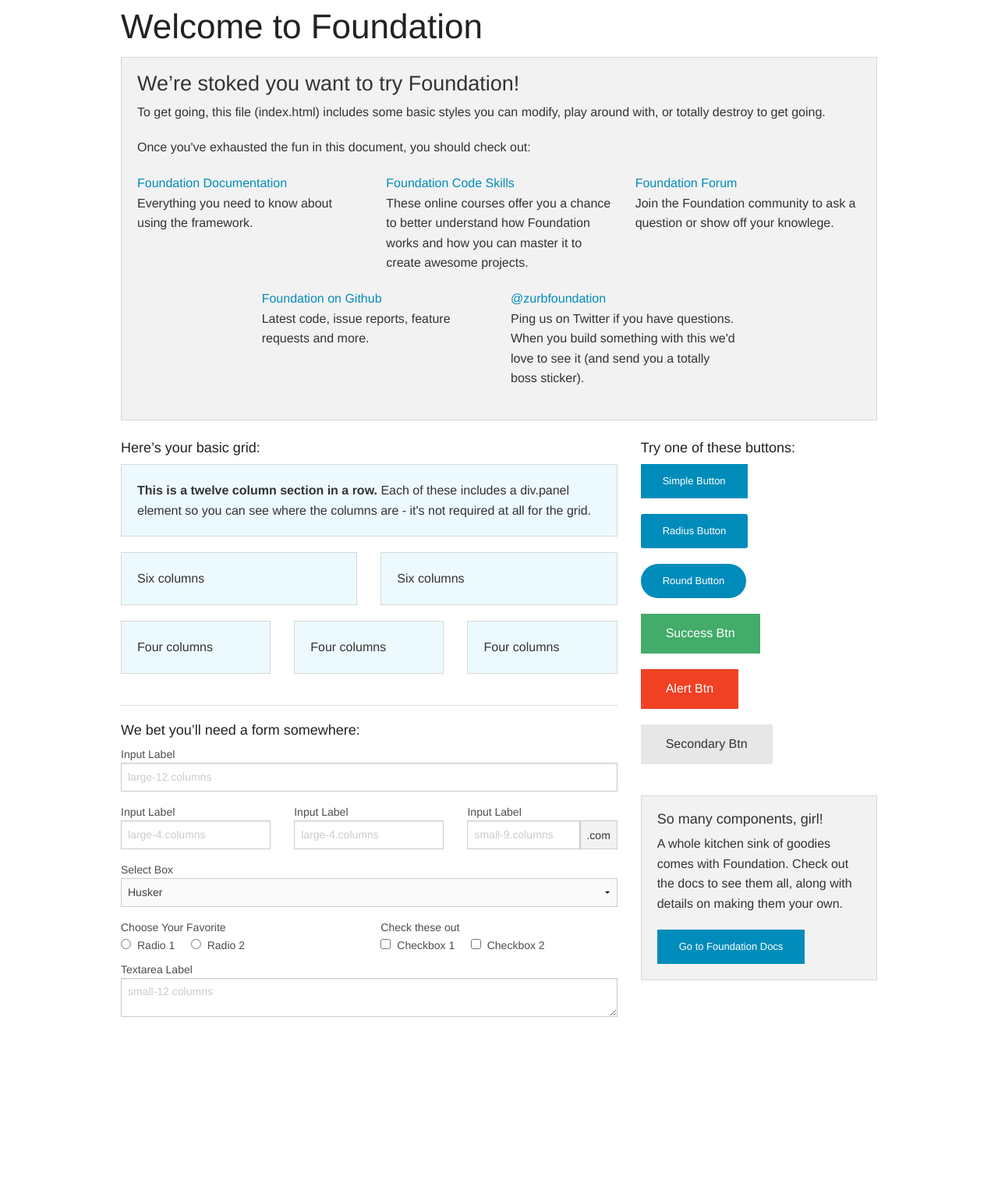
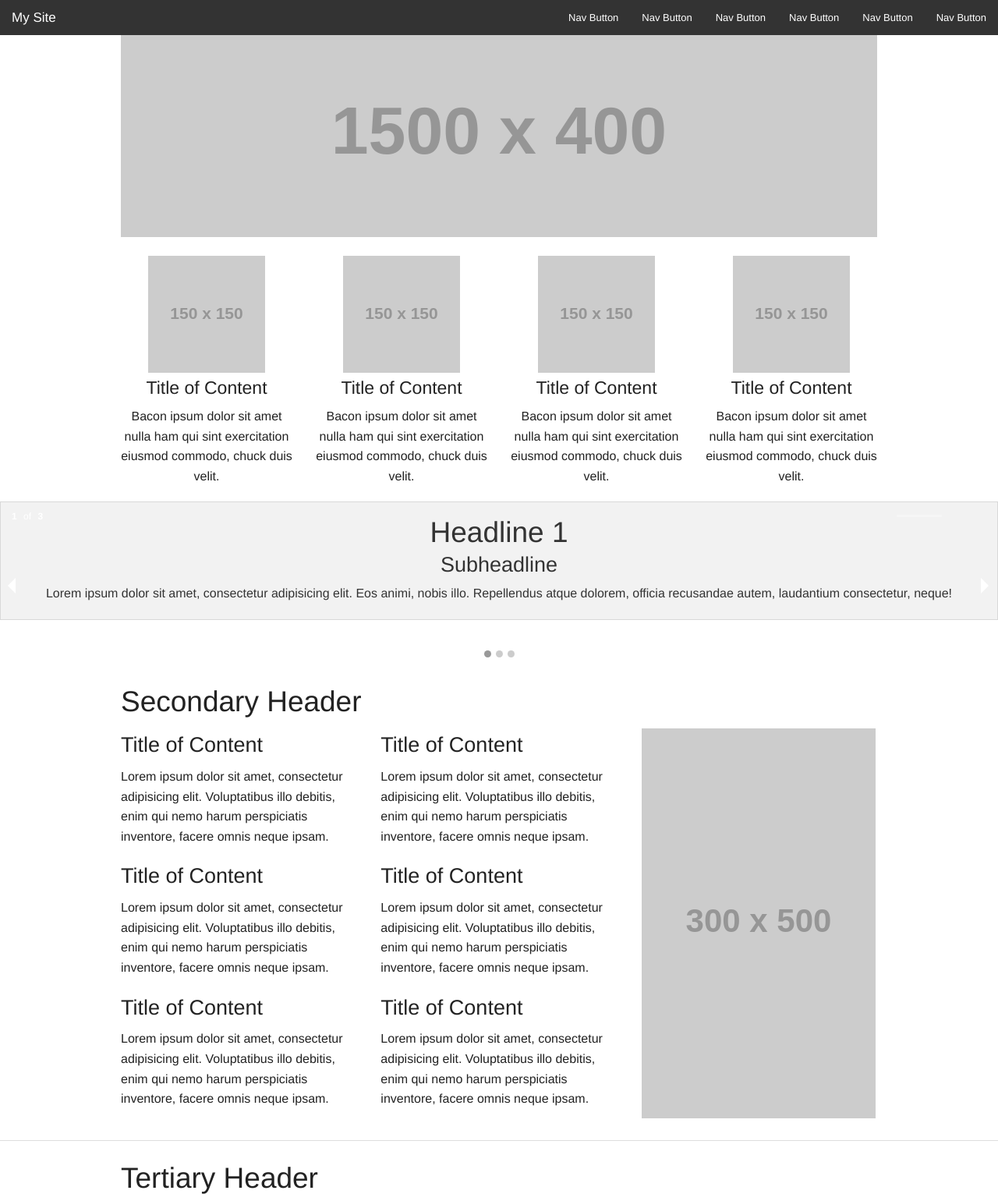
Before and after one commit to nini22/Frontend-Profesional, a plain HTML site: page Basicos de frontend/index.html in a window 1280 px wide. Shown: the top 1540 px of the page at 78% size. Before the commit the page ends 1320 px from the top, so only its background shows below. Drawn offline with Linux system fonts and the light colour scheme; placeholder pictures from the web are drawn by us.

Commit message:
Maqueta Principal

```diff
--- a/Basicos de frontend/index.html
+++ b/Basicos de frontend/index.html
@@ -8,162 +8,146 @@
     <script src="js/vendor/modernizr.js"></script>
   </head>
   <body>
+     <nav class="top-bar" data-topbar>
+        <ul class="title-area">
+          <li class="name">
+            <h1><a href="#">My Site</a></h1>
+          </li>
+          <li class="toggle-topbar menu-icon"><a href="#">Menu</a></li>
+        </ul>
+
+        <section class="top-bar-section">
+
+          <ul class="right">
+            <li><a href="#">Nav Button</a></li>
+            <li><a href="#">Nav Button</a></li>
+            <li><a href="#">Nav Button</a></li>
+            <li><a href="#">Nav Button</a></li>
+            <li><a href="#">Nav Button</a></li>
+            <li><a href="#">Nav Button</a></li>
+          </ul>
+        </section>
+      </nav>
+
+      <header>
+        <div class="row">
+          <div class="large-12 column">
+            <img src="http://placehold.it/1500x400&text=[stuff and img]">
+          </div>
+        </div>
+      </header>
+    <br>
+      <div class="row">
+        <div class="medium-3 large-3 text-center columns">
+          <img src="http://placehold.it/150x150&text=[things]">
+            <h4>Title of Content</h4>
+            <p>Bacon ipsum dolor sit amet nulla ham qui sint exercitation eiusmod commodo, chuck duis velit.</p>
+        </div>
+        <div class="medium-3 large-3 text-center column">
+          <img src="http://placehold.it/150x150&text=[things]">
+            <h4>Title of Content</h4>
+            <p>Bacon ipsum dolor sit amet nulla ham qui sint exercitation eiusmod commodo, chuck duis velit.</p>
+        </div>
+        <div class="medium-3 large-3 text-center column">
+          <img src="http://placehold.it/150x150&text=[things]">
+            <h4>Title of Content</h4>
+            <p>Bacon ipsum dolor sit amet nulla ham qui sint exercitation eiusmod commodo, chuck duis velit.</p>
+        </div>
+        <div class="medium-3 large-3 text-center column">
+          <img src="http://placehold.it/150x150&text=[things]">
+            <h4>Title of Content</h4>
+            <p>Bacon ipsum dolor sit amet nulla ham qui sint exercitation eiusmod commodo, chuck duis velit.</p>
+        </div>
+      </div>
+
+      <ul class="example-orbit-content" data-orbit>
+        <li data-orbit-slide="headline-1">
+          <div class="text-center panel">
+            <h2>Headline 1</h2>
+            <h3>Subheadline</h3>
+            <p>Lorem ipsum dolor sit amet, consectetur adipisicing elit. Eos animi, nobis illo. Repellendus atque dolorem, officia recusandae autem, laudantium consectetur, neque!</p>
+          </div>
+        </li>
+        <li data-orbit-slide="headline-2">
+          <div class="text-center panel">
+            <h2>Headline 2</h2>
+            <h3>Subheadline</h3>
+            <p>Lorem ipsum dolor sit amet, consectetur adipisicing elit. Eos animi, nobis illo. Repellendus atque dolorem, officia recusandae autem, laudantium consectetur, neque!</p>
+          </div>
+        </li>
+        <li data-orbit-slide="headline-3">
+          <div class="text-center panel">
+            <h2>Headline 3</h2>
+            <h3>Subheadline</h3>
+            <p>Lorem ipsum dolor sit amet, consectetur adipisicing elit. Eos animi, nobis illo. Repellendus atque dolorem, officia recusandae autem, laudantium consectetur, neque!</p>
+          </div>
+        </li>
+      </ul>
 
       <div class="row">
         <div class="large-12 columns">
-        <h1>Welcome to Foundation</h1>
+          <h2>Secondary Header</h2>
+        </div>
+      </div>
+      <div class="row">
+        <div class="medium-4 large-4 columns">
+          <h3>Title of Content</h3>
+          <p>Lorem ipsum dolor sit amet, consectetur adipisicing elit. Voluptatibus illo debitis, enim qui nemo harum perspiciatis inventore, facere omnis neque ipsam.</p>
+          <h3>Title of Content</h3>
+          <p>Lorem ipsum dolor sit amet, consectetur adipisicing elit. Voluptatibus illo debitis, enim qui nemo harum perspiciatis inventore, facere omnis neque ipsam.</p>
+          <h3>Title of Content</h3>
+          <p>Lorem ipsum dolor sit amet, consectetur adipisicing elit. Voluptatibus illo debitis, enim qui nemo harum perspiciatis inventore, facere omnis neque ipsam.</p>
+        </div>
+        <div class="medium-4 large-4 columns">
+          <h3>Title of Content</h3>
+          <p>Lorem ipsum dolor sit amet, consectetur adipisicing elit. Voluptatibus illo debitis, enim qui nemo harum perspiciatis inventore, facere omnis neque ipsam.</p>
+          <h3>Title of Content</h3>
+          <p>Lorem ipsum dolor sit amet, consectetur adipisicing elit. Voluptatibus illo debitis, enim qui nemo harum perspiciatis inventore, facere omnis neque ipsam.</p>
+          <h3>Title of Content</h3>
+          <p>Lorem ipsum dolor sit amet, consectetur adipisicing elit. Voluptatibus illo debitis, enim qui nemo harum perspiciatis inventore, facere omnis neque ipsam.</p>
+        </div>
+        <div class="medium-4 large-4 columns text-center">
+           <img src="http://placehold.it/300x500&text=[things]">
         </div>
       </div>
 
+    <hr>
+
       <div class="row">
         <div class="large-12 columns">
-        <div class="panel">
-          <h3>We&rsquo;re stoked you want to try Foundation! </h3>
-          <p>To get going, this file (index.html) includes some basic styles you can modify, play around with, or totally destroy to get going.</p>
-          <p>Once you've exhausted the fun in this document, you should check out:</p>
-          <div class="row">
-            <div class="large-4 medium-4 columns">
-              <p><a href="http://foundation.zurb.com/docs">Foundation Documentation</a><br />Everything you need to know about using the framework.</p>
-            </div>
-            <div class="large-4 medium-4 columns">
-              <p><a href="http://zurb.com/university/code-skills">Foundation Code Skills</a><br />These online courses offer you a chance to better understand how Foundation works and how you can master it to create awesome projects.</p>
-            </div>
-            <div class="large-4 medium-4 columns">
-              <p><a href="http://foundation.zurb.com/forum">Foundation Forum</a><br />Join the Foundation community to ask a question or show off your knowlege.</p>
+          <h2>Tertiary Header</h2>
         </div>
       </div>
       <div class="row">
-            <div class="large-4 medium-4 medium-push-2 columns">
-              <p><a href="http://github.com/zurb/foundation">Foundation on Github</a><br />Latest code, issue reports, feature requests and more.</p>
+        <div class="medium-4 large-4 columns text-center">
+          <img src="http://placehold.it/300x250&text=[things]">
+          <p class="text-left">Lorem ipsum dolor sit amet, consectetur adipisicing elit. Voluptate dicta hic ut suscipit molestias numquam ab unde nulla repellendus incidunt, magnam reiciendis odio, dolorum labore asperiores odit assumenda ex delectus.</p>
         </div>
-            <div class="large-4 medium-4 medium-pull-2 columns">
-              <p><a href="https://twitter.com/ZURBfoundation">@zurbfoundation</a><br />Ping us on Twitter if you have questions. When you build something with this we'd love to see it (and send you a totally boss sticker).</p>
+        <div class="medium-4 large-4 columns text-center">
+          <img src="http://placehold.it/300x250&text=[things]">
+          <p class="text-left">Lorem ipsum dolor sit amet, consectetur adipisicing elit. Voluptate dicta hic ut suscipit molestias numquam ab unde nulla repellendus incidunt, magnam reiciendis odio, dolorum labore asperiores odit assumenda ex delectus.</p>
+        </div>
+        <div class="medium-4 large-4 columns text-center">
+          <img src="http://placehold.it/300x250&text=[things]">
+          <p class="text-left">Lorem ipsum dolor sit amet, consectetur adipisicing elit. Voluptate dicta hic ut suscipit molestias numquam ab unde nulla repellendus incidunt, magnam reiciendis odio, dolorum labore asperiores odit assumenda ex delectus.</p>
         </div>
       </div>
+
+      <div class="panel">
+        <div class="row">
+          <div class="medium-6 large-6 columns">© Copyright no one at all. Go to town.</div>
+          <div class="medium-6 large-6 columns">
+            <ul class="inline-list right">
+              <li><a href="#">link</a></li>
+              <li><a href="#">link</a></li>
+              <li><a href="#">link</a></li>
+              <li><a href="#">link</a></li>
+            </ul>
           </div>
         </div>
       </div>
 
-    <div class="row">
-      <div class="large-8 medium-8 columns">
-        <h5>Here&rsquo;s your basic grid:</h5>
-        <!-- Grid Example -->
 
-        <div class="row">
-          <div class="large-12 columns">
-            <div class="callout panel">
-              <p><strong>This is a twelve column section in a row.</strong> Each of these includes a div.panel element so you can see where the columns are - it's not required at all for the grid.</p>
-            </div>
-          </div>
-        </div>
-        <div class="row">
-          <div class="large-6 medium-6 columns">
-            <div class="callout panel">
-              <p>Six columns</p>
-            </div>
-          </div>
-          <div class="large-6 medium-6 columns">
-            <div class="callout panel">
-              <p>Six columns</p>
-            </div>
-          </div>
-        </div>
-        <div class="row">
-          <div class="large-4 medium-4 small-4 columns">
-            <div class="callout panel">
-              <p>Four columns</p>
-            </div>
-          </div>
-          <div class="large-4 medium-4 small-4 columns">
-            <div class="callout panel">
-              <p>Four columns</p>
-            </div>
-          </div>
-          <div class="large-4 medium-4 small-4 columns">
-            <div class="callout panel">
-              <p>Four columns</p>
-            </div>
-          </div>
-        </div>
-
-        <hr />
-
-        <h5>We bet you&rsquo;ll need a form somewhere:</h5>
-        <form>
-          <div class="row">
-            <div class="large-12 columns">
-              <label>Input Label</label>
-              <input type="text" placeholder="large-12.columns" />
-            </div>
-          </div>
-          <div class="row">
-            <div class="large-4 medium-4 columns">
-              <label>Input Label</label>
-              <input type="text" placeholder="large-4.columns" />
-            </div>
-            <div class="large-4 medium-4 columns">
-              <label>Input Label</label>
-              <input type="text" placeholder="large-4.columns" />
-            </div>
-            <div class="large-4 medium-4 columns">
-              <div class="row collapse">
-                <label>Input Label</label>
-                <div class="small-9 columns">
-                  <input type="text" placeholder="small-9.columns" />
-                </div>
-                <div class="small-3 columns">
-                  <span class="postfix">.com</span>
-                </div>
-              </div>
-            </div>
-          </div>
-          <div class="row">
-            <div class="large-12 columns">
-              <label>Select Box</label>
-              <select>
-                <option value="husker">Husker</option>
-                <option value="starbuck">Starbuck</option>
-                <option value="hotdog">Hot Dog</option>
-                <option value="apollo">Apollo</option>
-              </select>
-            </div>
-          </div>
-          <div class="row">
-            <div class="large-6 medium-6 columns">
-              <label>Choose Your Favorite</label>
-              <input type="radio" name="pokemon" value="Red" id="pokemonRed"><label for="pokemonRed">Radio 1</label>
-              <input type="radio" name="pokemon" value="Blue" id="pokemonBlue"><label for="pokemonBlue">Radio 2</label>
-            </div>
-            <div class="large-6 medium-6 columns">
-              <label>Check these out</label>
-              <input id="checkbox1" type="checkbox"><label for="checkbox1">Checkbox 1</label>
-              <input id="checkbox2" type="checkbox"><label for="checkbox2">Checkbox 2</label>
-            </div>
-          </div>
-          <div class="row">
-            <div class="large-12 columns">
-              <label>Textarea Label</label>
-              <textarea placeholder="small-12.columns"></textarea>
-            </div>
-          </div>
-        </form>
-      </div>
-
-      <div class="large-4 medium-4 columns">
-        <h5>Try one of these buttons:</h5>
-        <p><a href="#" class="small button">Simple Button</a><br/>
-        <a href="#" class="small radius button">Radius Button</a><br/>
-        <a href="#" class="small round button">Round Button</a><br/>
-        <a href="#" class="medium success button">Success Btn</a><br/>
-        <a href="#" class="medium alert button">Alert Btn</a><br/>
-        <a href="#" class="medium secondary button">Secondary Btn</a></p>
-        <div class="panel">
-          <h5>So many components, girl!</h5>
-          <p>A whole kitchen sink of goodies comes with Foundation. Check out the docs to see them all, along with details on making them your own.</p>
-          <a href="http://foundation.zurb.com/docs/" class="small button">Go to Foundation Docs</a>
-        </div>
-      </div>
-    </div>
 
     <script src="js/vendor/jquery.js"></script>
     <script src="js/foundation.min.js"></script>
```
Lines whose indentation alone changed are shown as unchanged.
